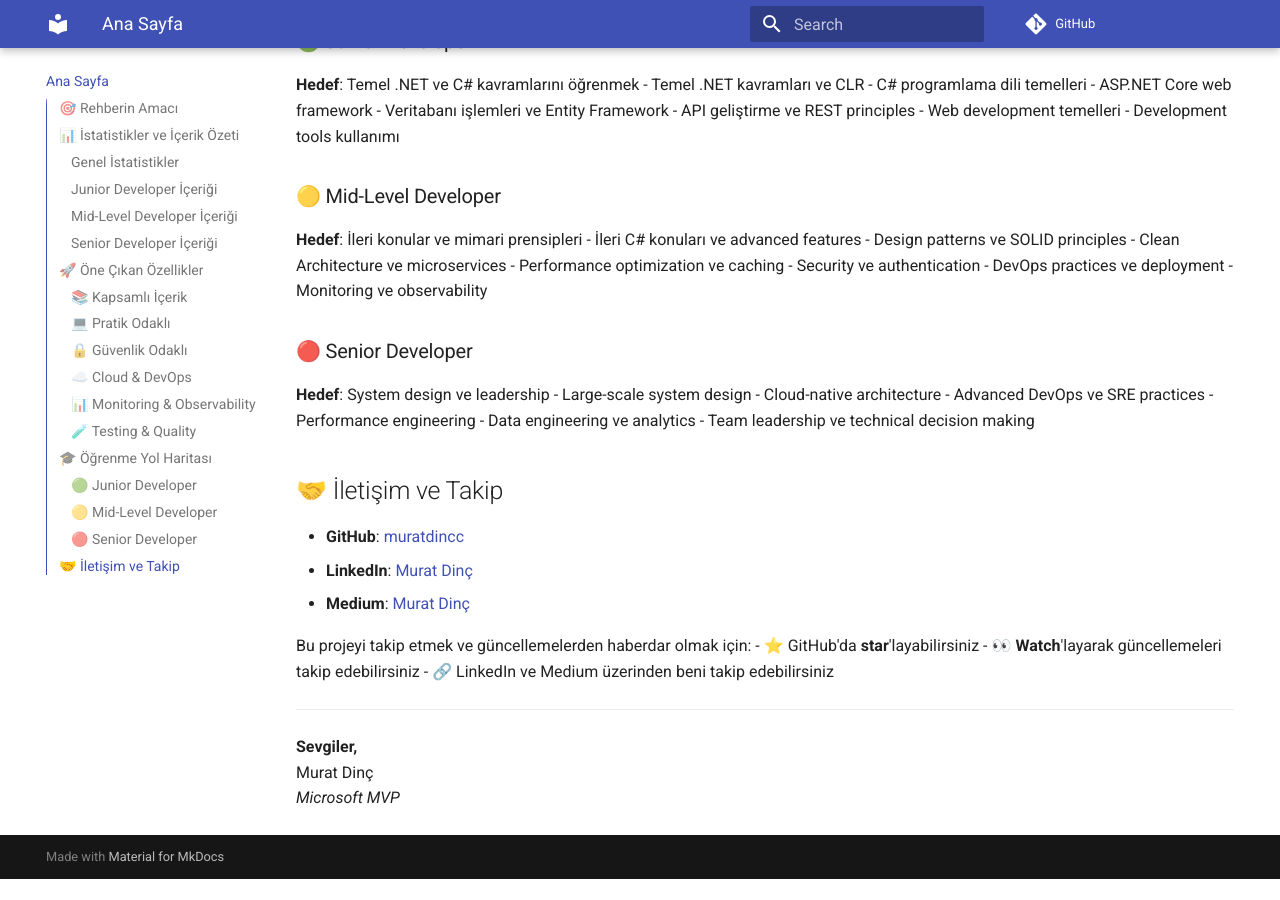
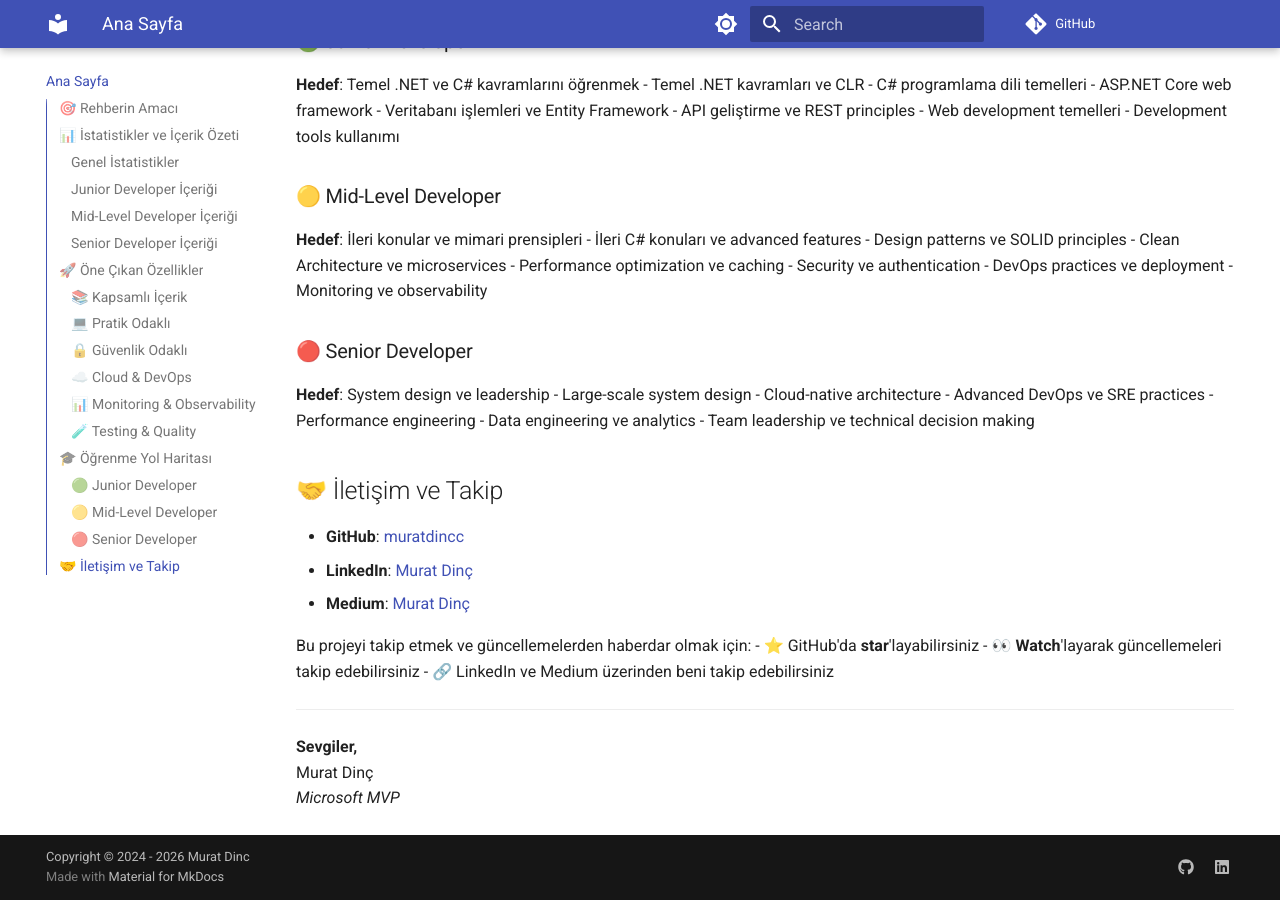
Before and after one commit to MuratDincc/interview-topics-turkish, an MkDocs documentation site: the page built from docs/index.md, in a window 1280 px wide and 900 px high, scrolled down 4319 px. Built offline with MkDocs 1.6.1 and Material for MkDocs 9.7.7, drawn with Linux system fonts in a browser that asks for light colours; comment, search, counter and statistics services are not loaded; before the commit the page ends 5198 px from its top, so only the background shows below that.

Commit message:
Add dark/light mode toggle and footer with social links (#2)
- Added palette configuration with default (light) and slate (dark) scheme toggle
- Added GitHub and LinkedIn social links to the footer
- Added copyright notice

Co-authored-by: Murat Dinç <murat.dinc@atlastek.com>

```diff
--- a/mkdocs.yml
+++ b/mkdocs.yml
@@ -6,6 +6,19 @@ edit_uri: edit/main/docs/
 
 theme:
   name: material
+  palette:
+    - scheme: default
+      primary: indigo
+      accent: indigo
+      toggle:
+        icon: material/brightness-7
+        name: Karanlık moda geç
+    - scheme: slate
+      primary: indigo
+      accent: indigo
+      toggle:
+        icon: material/brightness-4
+        name: Aydınlık moda geç
   features:
     - navigation.tabs
     - navigation.sections
@@ -19,6 +32,17 @@ theme:
     - content.code.annotate
     - content.code.copy
     - content.action.edit
+
+extra:
+  social:
+    - icon: fontawesome/brands/github
+      link: https://github.com/MuratDincc
+      name: GitHub
+    - icon: fontawesome/brands/linkedin
+      link: https://linkedin.com/in/muratdincc
+      name: LinkedIn
+
+copyright: Copyright &copy; 2024 - 2026 Murat Dinc
 
 markdown_extensions:
   - admonition
```
